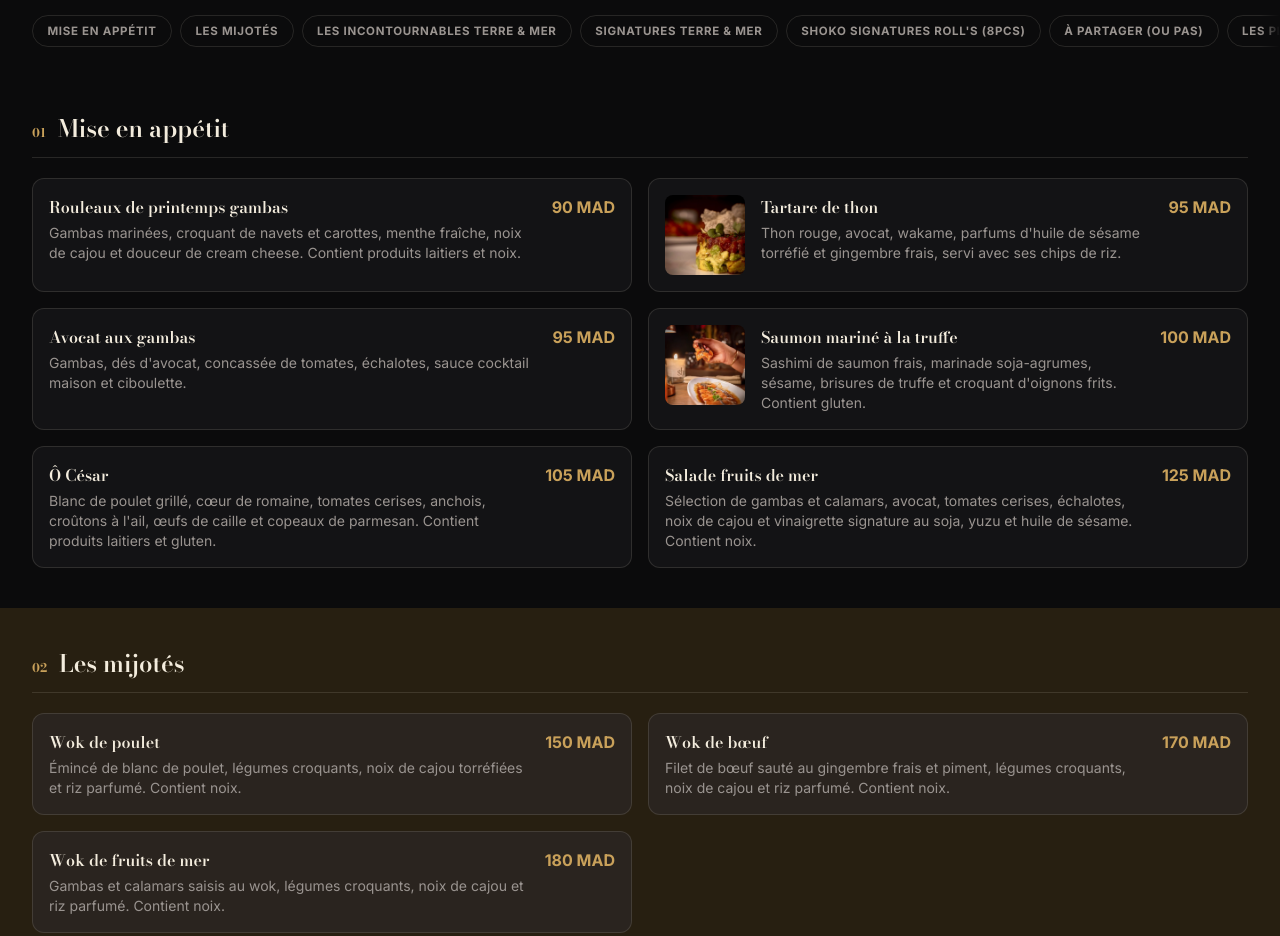
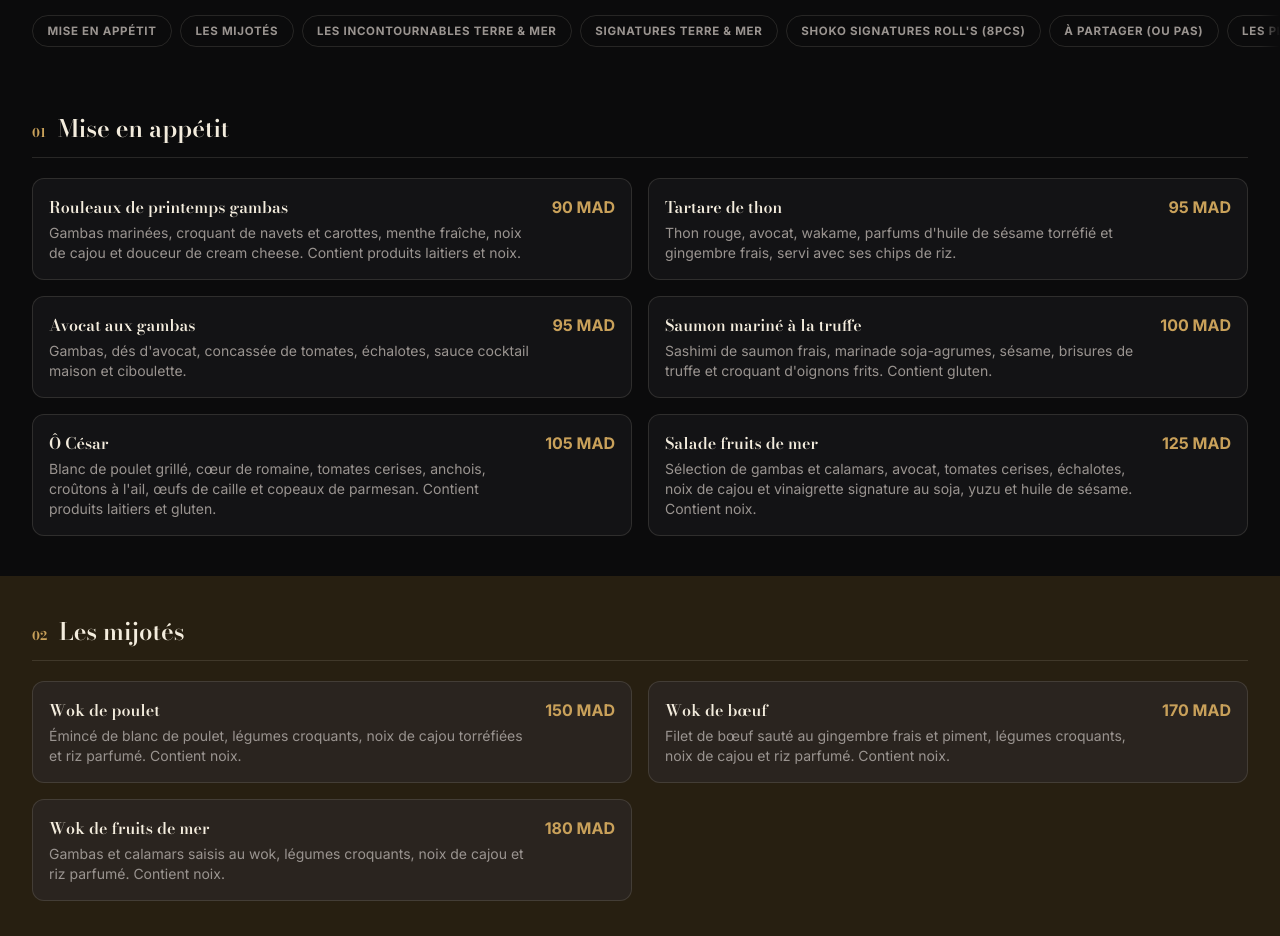
Before and after one commit to amarraduzzi/shoko-lounge, an Astro site: page /menu in a window 1280 px wide. Shown: the part 850-1786 px from the top of the page. Built offline with nearby package versions, Linux system fonts and the light colour scheme; Astro itself is replaced by a stand-in of ours.

Commit message:
Update MenuContent.astro

```diff
--- a/src/content-pages/MenuContent.astro
+++ b/src/content-pages/MenuContent.astro
@@ -193,12 +193,6 @@ const path = localizedPath('/menu', lang);
   {menuHighlights.map((category, i) => (
     <div id={`cat-${i}`} class={`scroll-mt-28 sm:scroll-mt-32 ${i % 2 === 1 ? 'section-tint-warm' : ''}`} data-menu-category>
       <section class="max-w-7xl mx-auto px-5 sm:px-8 py-8 sm:py-10">
-        <div class={category.image ? 'grid sm:grid-cols-[minmax(0,15rem)_1fr] gap-6 sm:gap-8 items-start' : ''}>
-          {category.image && (
-            <div class="photo-frame rounded-2xl overflow-hidden aspect-[4/3] sm:aspect-square" data-reveal="scale">
-              <img src={category.image} alt={category.imageAlt ? t(category.imageAlt, lang) : t(category.label, lang)} class="w-full h-full object-cover" loading="lazy" />
-            </div>
-          )}
         <div>
           <h2
             class="font-display text-2xl font-semibold mb-5 pb-3 flex items-baseline gap-3"
@@ -216,11 +210,6 @@ const path = localizedPath('/menu', lang);
                 data-veg={item.vegetarian ? 'true' : 'false'}
                 data-search={`${item.name} ${t(item.description, lang)}`}
               >
-                  {item.image && (
-                    <div class="photo-frame shrink-0 rounded-lg overflow-hidden w-16 h-16 sm:w-20 sm:h-20">
-                      <img src={item.image} alt={item.imageAlt ? t(item.imageAlt, lang) : item.name} class="w-full h-full object-cover" loading="lazy" />
-                    </div>
-                  )}
                 <div class="min-w-0 flex-1">
                   <h3 class="menu-item-name font-display font-semibold" style="color: var(--color-text-primary)">
                     {item.name}
@@ -235,7 +224,6 @@ const path = localizedPath('/menu', lang);
                   <span class="menu-item-price font-bold shrink-0" style="color: var(--color-accent)">{item.priceMAD} MAD</span>
                 </div>
               ))}
-            </div>
             </div>
           </div>
       </section>
```
Lines whose indentation alone changed are shown as unchanged.
